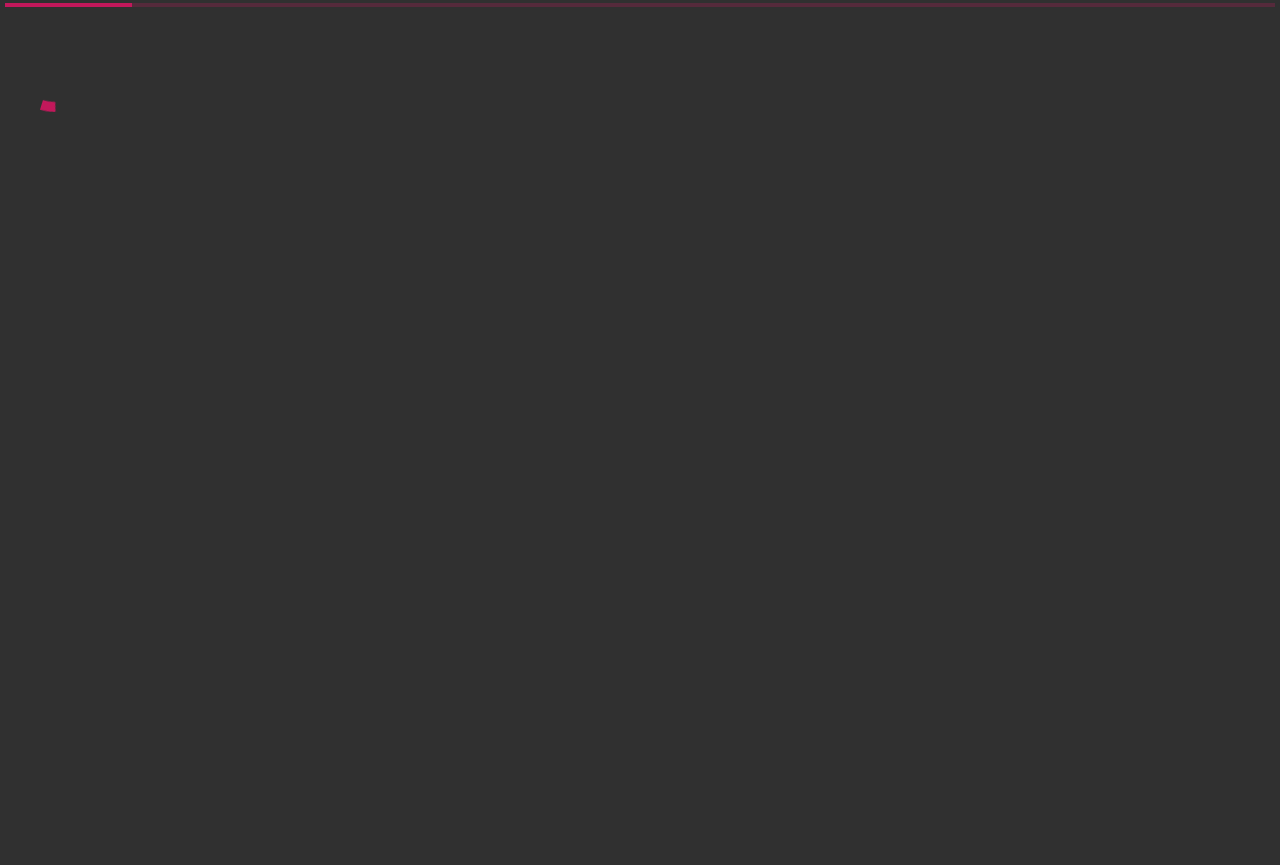
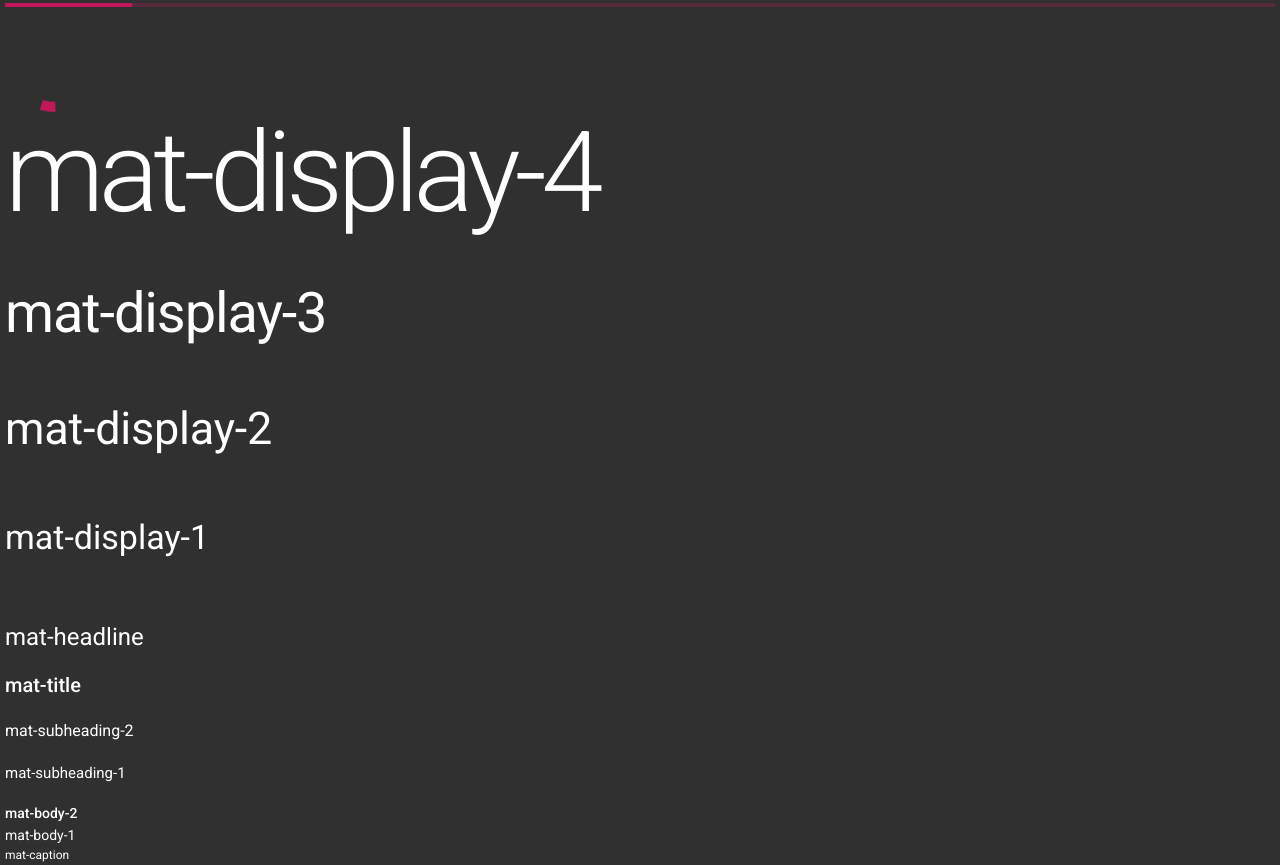
Before and after one commit to mcurrycl/angular-material-flex-9.1-starter, an Angular app: page / in a window 1280 px wide. Shown: the part 736-1601 px from the top of the page. Before the commit the page ends 848 px from the top, so only its background shows below. Built offline with nearby package versions, Linux system fonts and the light colour scheme.

Commit message:
1 file modified

```diff
--- a/src/app/app.component.html
+++ b/src/app/app.component.html
@@ -97,5 +97,18 @@
 
 	<mat-spinner></mat-spinner>
 
+<div class="mat-typography">
+  <div class="mat-display-4"> mat-display-4</div>
+  <div class="mat-display-3"> mat-display-3</div>
+  <div class="mat-display-2"> mat-display-2</div>
+  <div class="mat-display-1"> mat-display-1</div>
+ <div class="mat-headline"> mat-headline</div>
+  <div class="mat-title">mat-title</div>
+   <div class="mat-subheading-2">mat-subheading-2</div>
+    <div class="mat-subheading-1">mat-subheading-1</div>
+       <div class="mat-body-2">mat-body-2</div>
+    <div class="mat-body-1">mat-body-1</div>
+   <div class="mat-caption">mat-caption</div>
+</div>
 
 </div>
```
